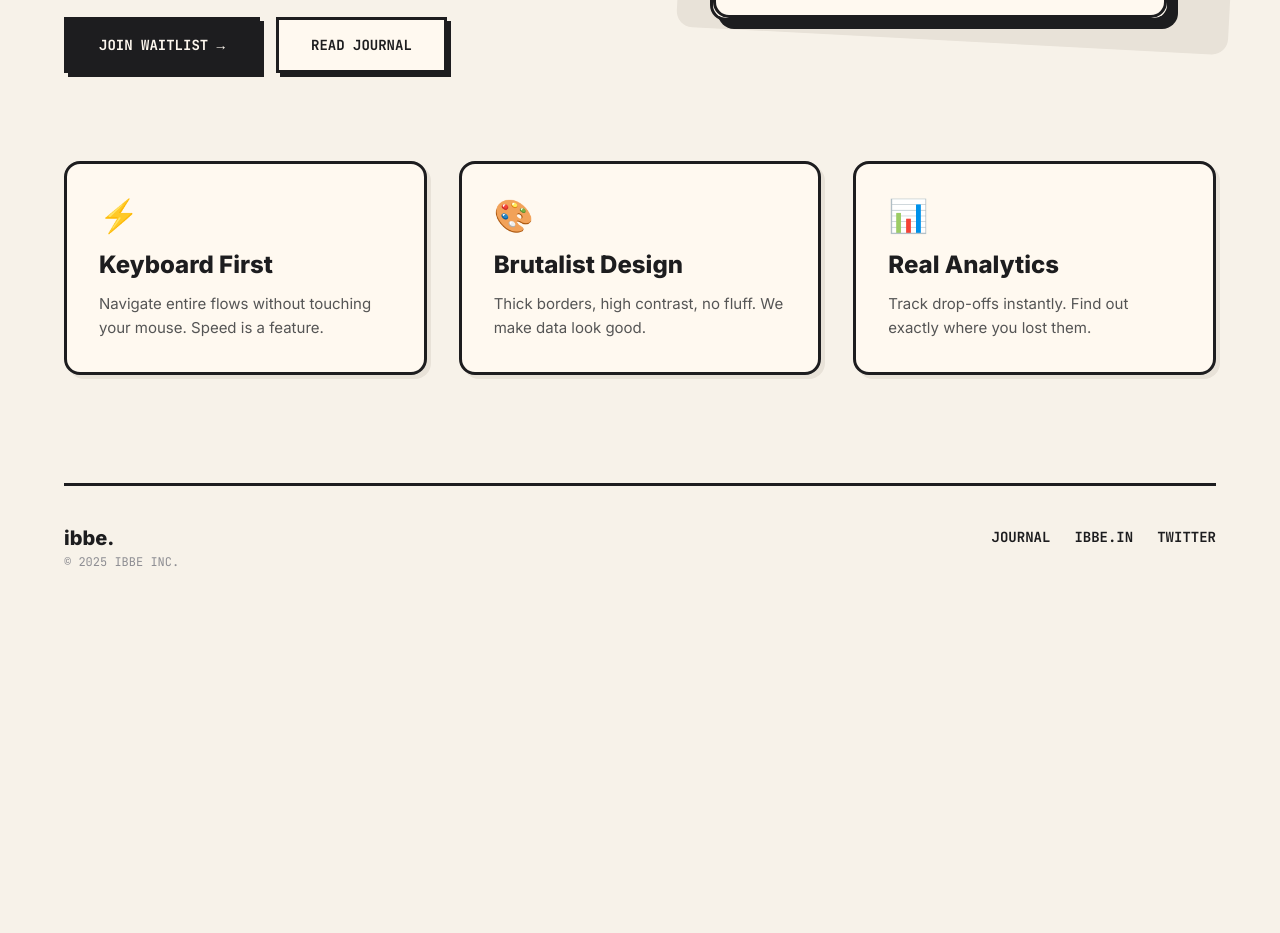
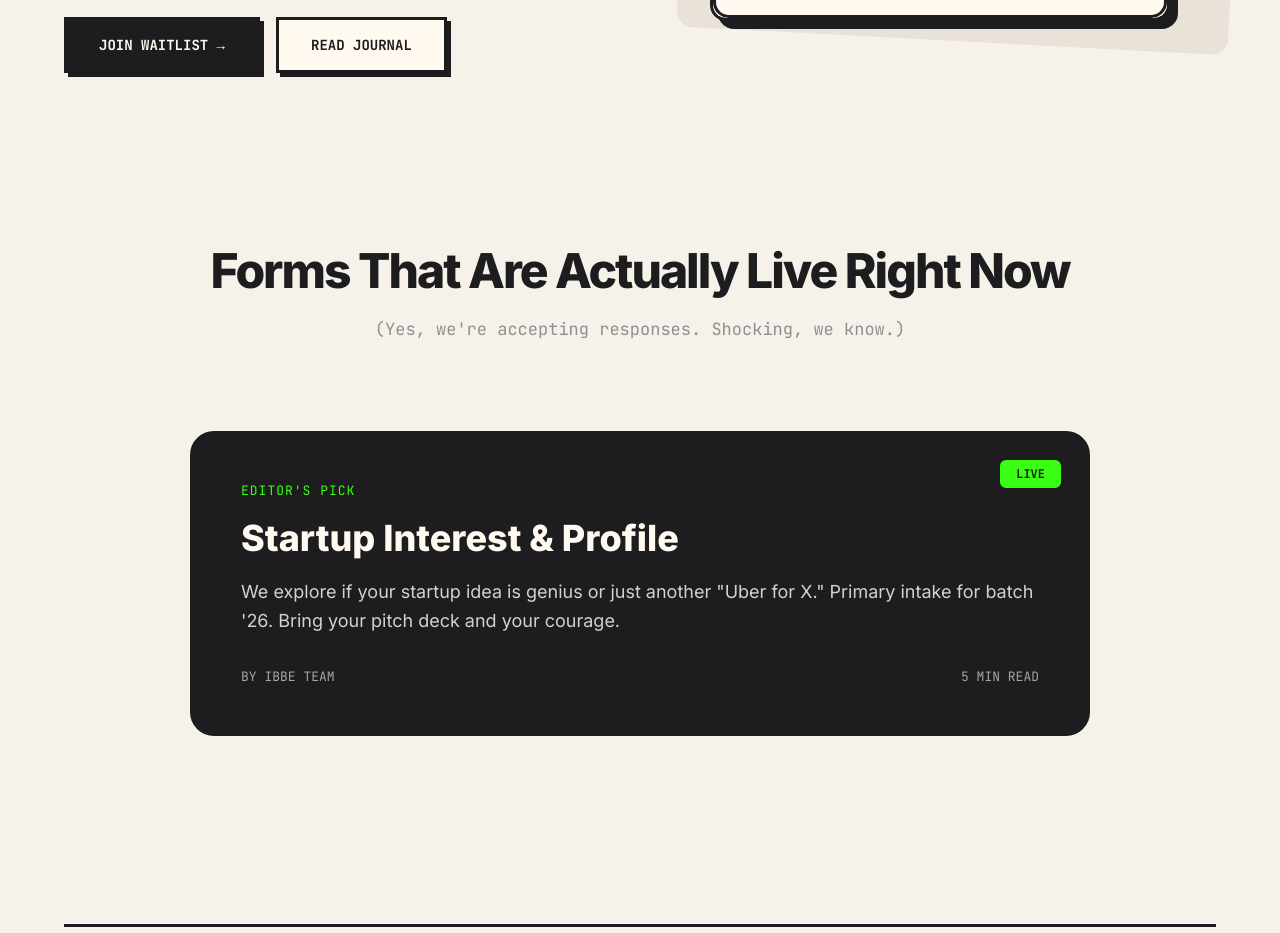
Before and after one commit to omrajguru05/ibbe-forms, a Next.js app: page / in a window 1280 px wide. Shown: the part 493-1426 px from the top of the page. Before the commit the page ends 1143 px from the top, so only its background shows below. Built offline with nearby package versions, Linux system fonts and the light colour scheme.

Commit message:
feat: add initial dashboard page structure with global design system styles.

```diff
--- a/src/app/globals.css
+++ b/src/app/globals.css
@@ -638,6 +638,12 @@ p {
   justify-content: space-between;
 }
 
+/* LIVE FORM CARDS */
+.live-form-card:hover {
+  transform: translateY(-8px);
+  box-shadow: 0 20px 40px rgba(0, 0, 0, 0.3);
+}
+
 .footer-link {
   font-family: 'JetBrains Mono';
   font-weight: 700;
--- a/src/app/page.tsx
+++ b/src/app/page.tsx
@@ -77,24 +77,95 @@ export default function Home() {
 
         </section>
 
-        {/* 3. FEATURES */}
-        <section className="features-grid">
-          <div className="feature-card">
-            <div style={{ fontSize: "32px", marginBottom: "16px" }}>⚡️</div>
-            <h3 style={{ fontWeight: 800, marginBottom: "12px" }}>Keyboard First</h3>
-            <p style={{ fontSize: "15px", margin: 0, color: "#555" }}>Navigate entire flows without touching your mouse. Speed is a feature.</p>
+        {/* 2.5 LIVE FORMS SECTION */}
+        <section style={{
+          gridColumn: 'span 12',
+          marginTop: '80px',
+          marginBottom: '80px',
+          marginLeft: 'auto',
+          marginRight: 'auto',
+          display: 'flex',
+          flexDirection: 'column',
+          alignItems: 'center'
+        }}>
+          <div style={{ textAlign: 'center', marginBottom: '56px' }}>
+            <h2 style={{ fontSize: '48px', fontWeight: 900, marginBottom: '16px', letterSpacing: '-2px' }}>
+              Forms That Are Actually Live Right Now
+            </h2>
+            <p style={{ color: 'var(--gray)', fontSize: '17px', fontFamily: "'JetBrains Mono'" }}>
+              (Yes, we're accepting responses. Shocking, we know.)
+            </p>
           </div>
-          <div className="feature-card">
-            <div style={{ fontSize: "32px", marginBottom: "16px" }}>🎨</div>
-            <h3 style={{ fontWeight: 800, marginBottom: "12px" }}>Brutalist Design</h3>
-            <p style={{ fontSize: "15px", margin: 0, color: "#555" }}>Thick borders, high contrast, no fluff. We make data look good.</p>
-          </div>
-          <div className="feature-card">
-            <div style={{ fontSize: "32px", marginBottom: "16px" }}>📊</div>
-            <h3 style={{ fontWeight: 800, marginBottom: "12px" }}>Real Analytics</h3>
-            <p style={{ fontSize: "15px", margin: 0, color: "#555" }}>Track drop-offs instantly. Find out exactly where you lost them.</p>
+
+          <div style={{
+            width: '100%',
+            maxWidth: '900px'
+          }}>
+
+            {/* Startup Interest Form - Larger Card */}
+            <a href="/form/startup" style={{ textDecoration: 'none', color: 'inherit' }}>
+              <div style={{
+                background: 'var(--charcoal)',
+                color: 'var(--bone)',
+                borderRadius: '24px',
+                padding: '48px',
+                position: 'relative',
+                transition: 'all 0.3s ease',
+                cursor: 'pointer',
+                border: '3px solid var(--charcoal)'
+              }}
+                className="live-form-card">
+
+                {/* Live Badge */}
+                <div style={{
+                  position: 'absolute',
+                  top: '24px',
+                  right: '24px',
+                  background: 'var(--neon-green)',
+                  color: 'var(--charcoal)',
+                  padding: '6px 16px',
+                  borderRadius: '8px',
+                  fontFamily: "'JetBrains Mono'",
+                  fontSize: '12px',
+                  fontWeight: 800,
+                  border: '2px solid var(--charcoal)'
+                }}>
+                  LIVE
+                </div>
+
+                <div style={{
+                  fontFamily: "'JetBrains Mono'",
+                  fontSize: '13px',
+                  color: 'var(--neon-green)',
+                  marginBottom: '20px',
+                  textTransform: 'uppercase',
+                  letterSpacing: '1px'
+                }}>
+                  Editor's Pick
+                </div>
+
+                <h3 style={{ fontSize: '36px', fontWeight: 800, marginBottom: '20px', lineHeight: '1.1' }}>
+                  Startup Interest & Profile
+                </h3>
+                <p style={{ fontSize: '18px', color: 'rgba(255,255,255,0.8)', margin: 0, lineHeight: '1.6', marginBottom: '32px' }}>
+                  We explore if your startup idea is genius or just another "Uber for X." Primary intake for batch '26. Bring your pitch deck and your courage.
+                </p>
+
+                <div style={{ display: 'flex', justifyContent: 'space-between', alignItems: 'center' }}>
+                  <span style={{ fontFamily: "'JetBrains Mono'", fontSize: '13px', color: 'rgba(255,255,255,0.6)' }}>
+                    BY IBBE TEAM
+                  </span>
+                  <span style={{ fontFamily: "'JetBrains Mono'", fontSize: '13px', color: 'rgba(255,255,255,0.6)' }}>
+                    5 MIN READ
+                  </span>
+                </div>
+              </div>
+            </a>
+
           </div>
         </section>
+
+        {/* 3. FEATURES - REMOVED */}
 
         {/* 4. FOOTER */}
         <footer className="footer">
```
